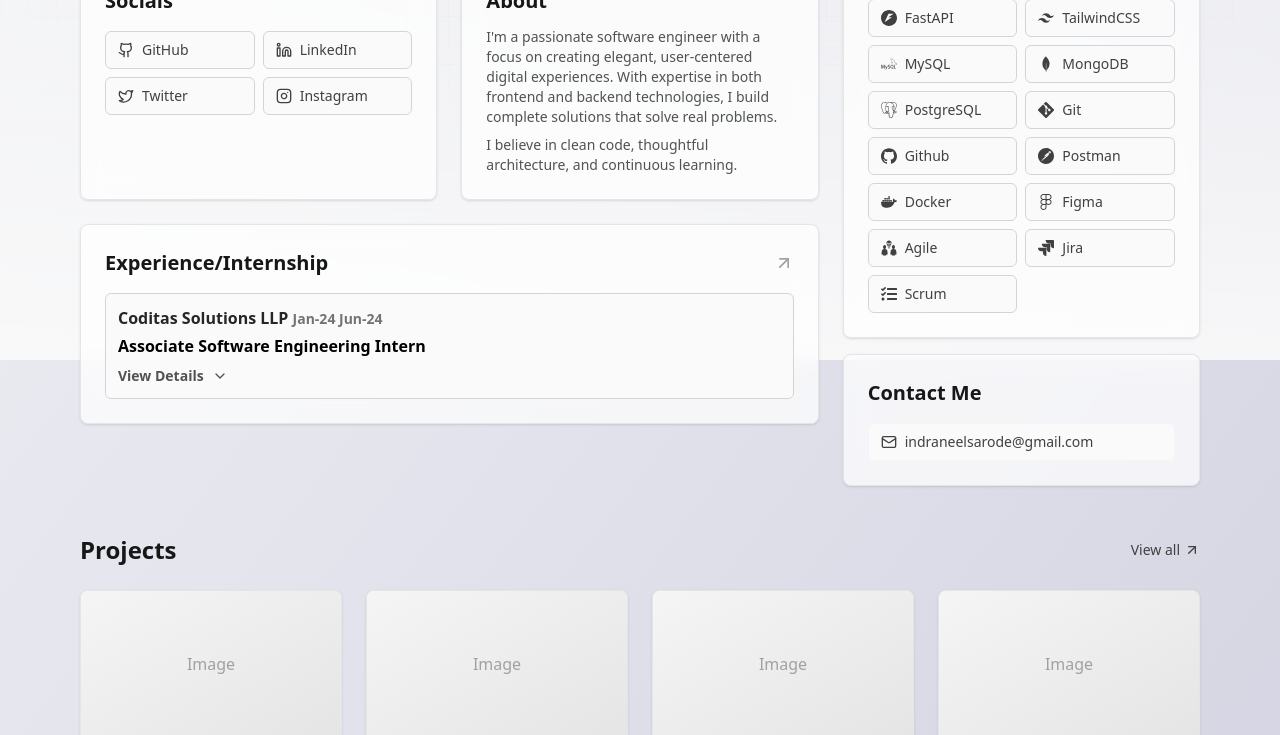
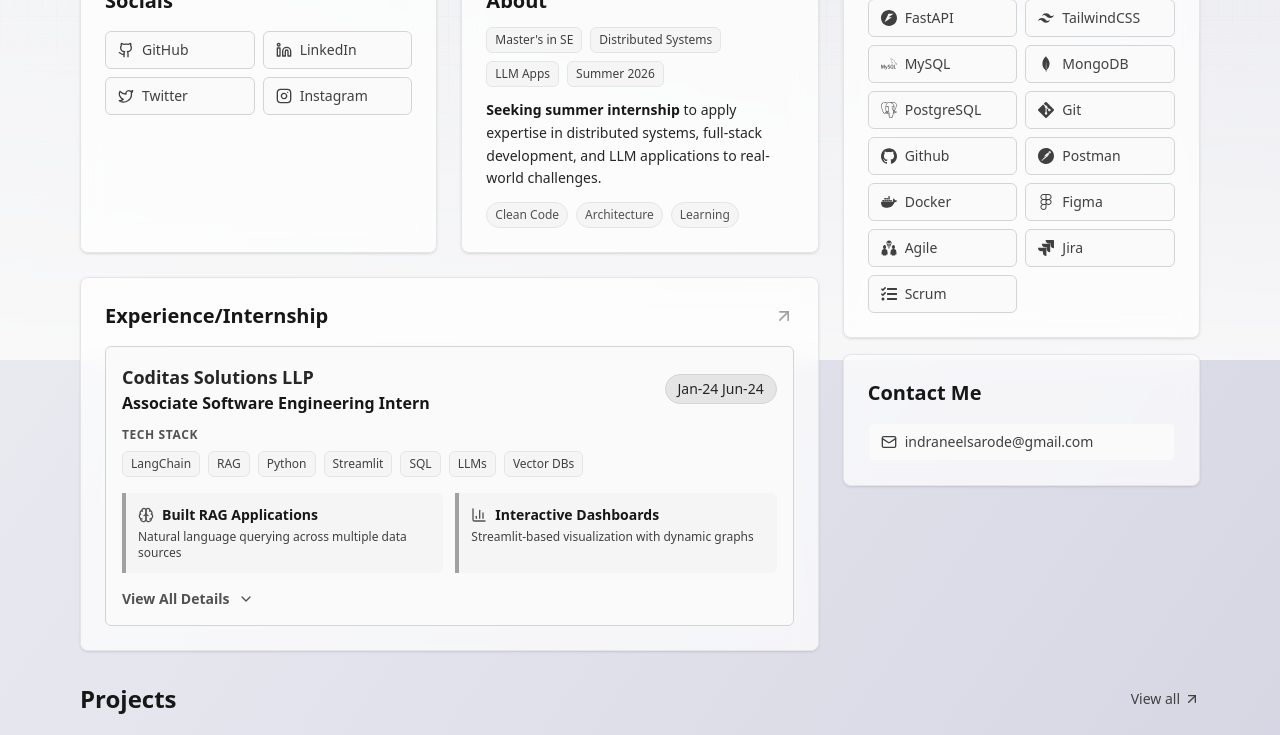
Before and after one commit to neels22/portfolio, a Next.js app: page / in a window 1280 px wide. Shown: the part 440-1175 px from the top of the page. Built offline with nearby package versions, Linux system fonts and the light colour scheme; a web font is replaced by a local one.

Commit message:
updated the ui

```diff
--- a/components/About.tsx
+++ b/components/About.tsx
@@ -1,15 +1,40 @@
+const About = () => {
+  const highlights = ["Master's in SE", "Distributed Systems", "LLM Apps", "Summer 2026"];
+  const values = ["Clean Code", "Architecture", "Learning"];
 
-const About = () => {
   return (
     <div className="h-full w-full p-6 bg-white/70 backdrop-blur-md border border-neutral-200 rounded-lg shadow-sm hover:shadow-md transition-all duration-300 animate-fade-in animate-delay-300">
       <h2 className="text-xl font-semibold text-neutral-900 mb-3">About</h2>
-      <p className="text-neutral-600 text-sm">
-        I'm a passionate software engineer with a focus on creating elegant, user-centered digital experiences.
-        With expertise in both frontend and backend technologies, I build complete solutions that solve real problems.
+
+      {/* Key Highlights */}
+      <div className="flex flex-wrap gap-2 mb-3">
+        {highlights.map((item, index) => (
+          <span
+            key={index}
+            className="bg-neutral-100 text-neutral-700 px-2 py-1 rounded-md text-xs font-medium border border-neutral-200"
+          >
+            {item}
+          </span>
+        ))}
+      </div>
+
+      {/* Main Description */}
+      <p className="text-neutral-800 text-sm mb-3 leading-relaxed">
+        <span className="font-semibold text-neutral-900">Seeking summer internship</span> to apply expertise in
+        distributed systems, full-stack development, and LLM applications to real-world challenges.
       </p>
-      <p className="text-neutral-600 text-sm mt-2">
-        I believe in clean code, thoughtful architecture, and continuous learning.
-      </p>
+
+      {/* Values */}
+      <div className="flex flex-wrap gap-2">
+        {values.map((value, index) => (
+          <span
+            key={index}
+            className="bg-neutral-100 text-neutral-600 px-2 py-1 rounded-full text-xs font-medium border border-neutral-200"
+          >
+            {value}
+          </span>
+        ))}
+      </div>
     </div>
   );
 };
--- a/components/Leadership.tsx
+++ b/components/Leadership.tsx
@@ -1,8 +1,35 @@
-import { ArrowUpRight, ChevronDown } from "lucide-react";
+import { ArrowUpRight, ChevronDown, Code, Database, Brain, BarChart3 } from "lucide-react";
 import { useState } from "react";
 
 const Leadership = () => {
   const [isOpen, setIsOpen] = useState(false);
+
+  const techStack = [
+    "LangChain", "RAG", "Python", "Streamlit", "SQL", "LLMs", "Vector DBs"
+  ];
+
+  const achievements = [
+    {
+      icon: <Code className="w-4 h-4" />,
+      title: "Built AI-Powered Query System",
+      description: "Developed RAG applications for natural language querying across PDFs, YouTube videos, and web content"
+    },
+    {
+      icon: <Brain className="w-4 h-4" />,
+      title: "Mastered Generative AI",
+      description: "Deep expertise in LLMs, vector databases, embeddings, and advanced prompting techniques"
+    },
+    {
+      icon: <Database className="w-4 h-4" />,
+      title: "SQL Database Integration",
+      description: "Created natural language interface for database querying with contextually relevant responses"
+    },
+    {
+      icon: <BarChart3 className="w-4 h-4" />,
+      title: "Interactive Data Visualization",
+      description: "Built Streamlit dashboard with dynamic graph generation for actionable insights"
+    }
+  ];
 
   return (
     <div className="group w-full md:w-3/3 p-6 bg-white/70 backdrop-blur-md border border-neutral-200 rounded-lg shadow-sm hover:shadow-md transition-all duration-300 animate-fade-in animate-delay-200">
@@ -14,46 +41,84 @@ const Leadership = () => {
           <ArrowUpRight className="w-5 h-5" />
         </span>
       </div>
+
       <div className="mt-4 space-y-3">
-        <div className="bg-neutral-50 border border-neutral-300 rounded-md p-3">
-          <div className="text-md font-bold text-neutral-800 mb-1">
-            Coditas Solutions LLP <span className="text-neutral-500 text-sm">Jan-24 Jun-24</span>
+        <div className="bg-neutral-50 border border-neutral-300 rounded-md p-4">
+          {/* Company Header */}
+          <div className="flex items-center justify-between mb-3">
+            <div>
+              <div className="text-lg font-bold text-neutral-800">
+                Coditas Solutions LLP
+              </div>
+              <div className="text-neutral-900 font-semibold">Associate Software Engineering Intern</div>
+            </div>
+            <div className="bg-neutral-200 text-neutral-800 px-3 py-1 rounded-full text-sm font-medium border border-neutral-300">
+              Jan-24 Jun-24
+            </div>
           </div>
-          <div className="text-black font-bold">Associate Software Engineering Intern</div>
 
+          {/* Tech Stack */}
+          <div className="mb-4">
+            <div className="text-xs font-semibold text-neutral-600 uppercase tracking-wider mb-2">
+              Tech Stack
+            </div>
+            <div className="flex flex-wrap gap-2">
+              {techStack.map((tech, index) => (
+                <span
+                  key={index}
+                  className="bg-neutral-100 text-neutral-700 px-2 py-1 rounded-md text-xs font-medium border border-neutral-200"
+                >
+                  {tech}
+                </span>
+              ))}
+            </div>
+          </div>
+
+          {/* Key Highlights - Always Visible */}
+          <div className="grid grid-cols-1 md:grid-cols-2 gap-3 mb-4">
+            <div className="bg-neutral-100 border-l-4 border-neutral-400 p-3 rounded-r-md">
+              <div className="flex items-center gap-2">
+                <Brain className="w-4 h-4 text-neutral-600" />
+                <span className="text-sm font-semibold text-neutral-900">Built RAG Applications</span>
+              </div>
+              <p className="text-xs text-neutral-700 mt-1">Natural language querying across multiple data sources</p>
+            </div>
+            <div className="bg-neutral-100 border-l-4 border-neutral-400 p-3 rounded-r-md">
+              <div className="flex items-center gap-2">
+                <BarChart3 className="w-4 h-4 text-neutral-600" />
+                <span className="text-sm font-semibold text-neutral-900">Interactive Dashboards</span>
+              </div>
+              <p className="text-xs text-neutral-700 mt-1">Streamlit-based visualization with dynamic graphs</p>
+            </div>
+          </div>
+
+          {/* Expandable Details */}
           <button
             onClick={() => setIsOpen(!isOpen)}
-            className="flex items-center gap-2 text-neutral-600 hover:text-neutral-900 transition-colors mt-2"
+            className="flex items-center gap-2 text-neutral-600 hover:text-neutral-900 transition-colors"
           >
-            <span className="text-sm font-bold">View Details</span>
+            <span className="text-sm font-bold">View All Details</span>
             <ChevronDown className={`w-4 h-4 transition-transform duration-200 ${isOpen ? 'rotate-180' : ''}`} />
           </button>
 
-          <div className={`overflow-hidden transition-all duration-300 ${isOpen ? 'max-h-[500px] mt-3' : 'max-h-0'}`}>
-            <p className="text-black">
-              • Leveraged the Langchain framework to build Retrieval-Augmented
-              Generation (RAG) applications, enabling natural language querying on
-              diverse data sources such as PDFs, YouTube videos, and web-scraped
-              content.
-            </p>
-
-            <p className="text-black">
-              • Acquired in-depth knowledge of generative AI, including large
-              language models (LLMs), vector databases, embeddings, context length
-              considerations, and various prompting techniques.
-            </p>
-
-            <p className="text-black">
-              • Designed a RAG system that interfaces with SQL databases, allowing
-              users to query database contents in natural language and receive
-              relevant responses.
-            </p>
-
-            <p className="text-black">
-              • Implemented a Streamlit-based interface to dynamically visualize
-              query results through generated graphs, facilitating easier data
-              interpretation and insights.
-            </p>
+          <div className={`overflow-hidden transition-all duration-300 ${isOpen ? 'max-h-[600px] mt-4' : 'max-h-0'}`}>
+            <div className="space-y-3">
+              {achievements.map((achievement, index) => (
+                <div key={index} className="flex items-start gap-3 p-3 bg-white border border-neutral-200 rounded-md">
+                  <div className="bg-neutral-200 text-neutral-700 p-2 rounded-full flex-shrink-0 border border-neutral-300">
+                    {achievement.icon}
+                  </div>
+                  <div>
+                    <h4 className="font-semibold text-neutral-900 text-sm mb-1">
+                      {achievement.title}
+                    </h4>
+                    <p className="text-neutral-700 text-sm leading-relaxed">
+                      {achievement.description}
+                    </p>
+                  </div>
+                </div>
+              ))}
+            </div>
           </div>
         </div>
       </div>
```
